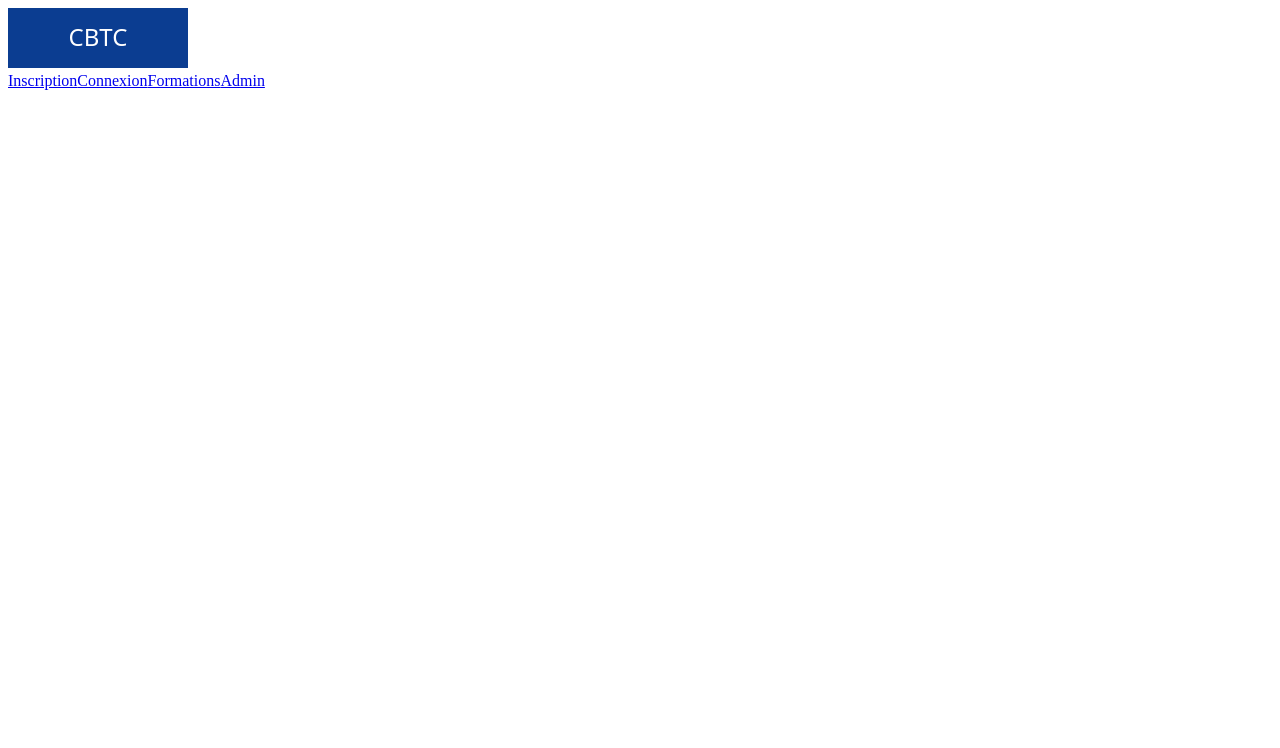
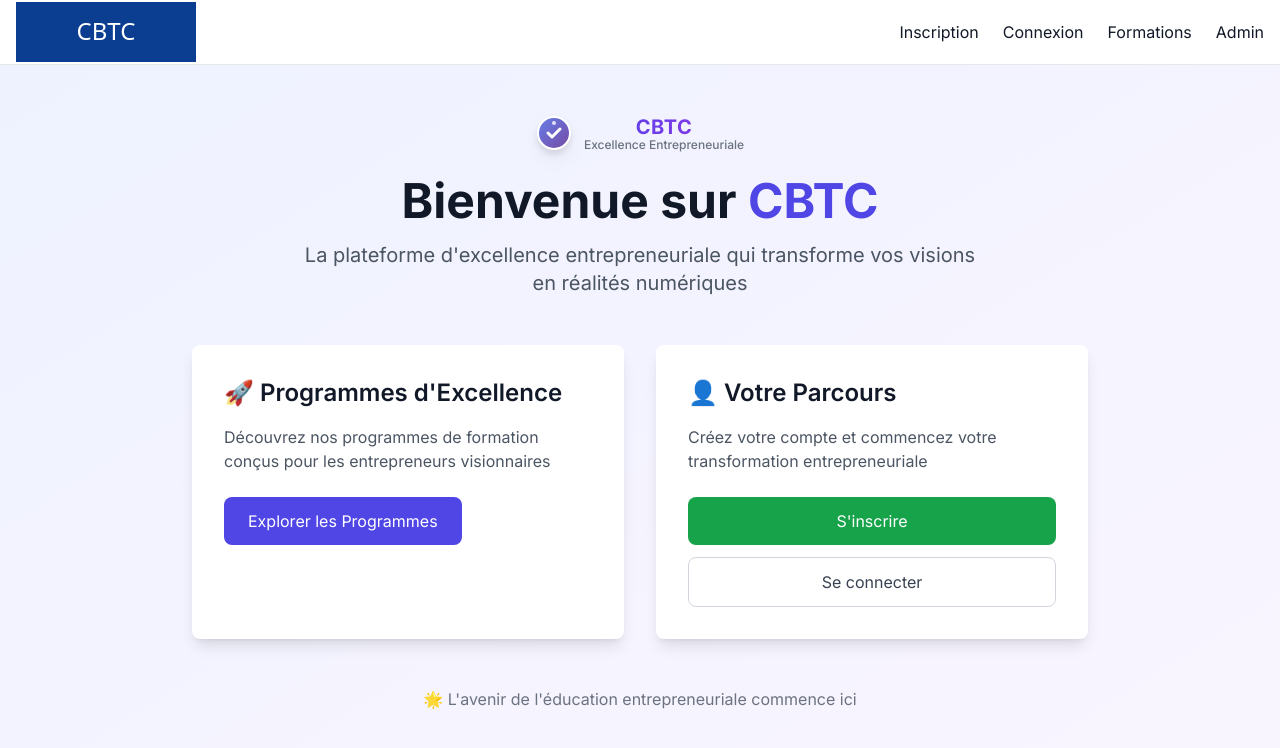
Before and after one commit to Cobel1968/cbtc-platform, a Next.js app in the folder frontend/: page / in a window 1280 px wide. Shown: the top 748 px of the page. Built offline with nearby package versions, Linux system fonts and the light colour scheme.

Commit message:
Update layout.tsx

```diff
--- a/frontend/app/layout.tsx
+++ b/frontend/app/layout.tsx
@@ -1,21 +1,60 @@
-// frontend/components/Header.jsx
-import Image from 'next/image'
-import Link from 'next/link'
+import './globals.css'
+import type { Metadata } from 'next'
+import { Inter } from 'next/font/google'
+import Header from '../components/Header'
 
-export default function Header() {
+const inter = Inter({ subsets: ['latin'], display: 'swap' })
+
+export const metadata: Metadata = {
+  metadataBase: new URL('https://app.cobelbtc.com'),
+  title: 'CBTC - Excellence Entrepreneuriale',
+  description: "Plateforme d'apprentissage pour entrepreneurs visionnaires",
+  openGraph: {
+    title: 'CBTC - Excellence Entrepreneuriale',
+    description: "Plateforme d'apprentissage pour entrepreneurs visionnaires",
+    url: 'https://app.cobelbtc.com',
+    siteName: 'CBTC',
+    images: ['/logo-cbtc-social.png'],
+    locale: 'fr_FR',
+    type: 'website',
+  },
+  icons: {
+    icon: [
+      { url: '/favicon.ico' },
+      { url: '/logo-cbtc.svg', type: 'image/svg+xml' }
+    ],
+    apple: [{ url: '/logo-cbtc.png' }], // optionnel, à ajouter dans public si souhaité
+  }
+}
+
+export default function RootLayout({
+  children,
+}: {
+  children: React.ReactNode
+}) {
   return (
-    <header className="bg-white border-b">
-      <div className="max-w-7xl mx-auto px-4 flex items-center h-16">
-        <Link href="/" aria-label="CBTC - Accueil" className="flex items-center">
-          <Image src="/logo-cbtc.svg" alt="CBTC Logo" width={180} height={60} priority />
-        </Link>
-        <nav className="ml-auto flex items-center gap-6">
-          <Link href="/register">Inscription</Link>
-          <Link href="/login">Connexion</Link>
-          <Link href="/courses">Formations</Link>
-          <Link href="/admin">Admin</Link>
-        </nav>
-      </div>
-    </header>
+    <html lang="fr">
+      <head>
+        <link rel="icon" href="/favicon.ico" />
+        <link rel="icon" type="image/svg+xml" href="/logo-cbtc.svg" />
+        <link rel="apple-touch-icon" href="/logo-cbtc.png" />
+        <meta name="theme-color" content="#0b3d91" />
+        <meta name="viewport" content="width=device-width, initial-scale=1" />
+      </head>
+      <body className={`${inter.className} min-h-screen bg-white text-gray-900 antialiased`}>
+        <Header />
+        <main id="main" className="min-h-[calc(100vh-4rem)]">
+          {children}
+        </main>
+        {/*
+        <footer className="bg-gray-900 text-white py-8 mt-16">
+          <div className="max-w-7xl mx-auto px-4 text-center">
+            <p>&copy; 2025 CBTC - Cobel Business Training Center. Tous droits réservés.</p>
+            <p className="text-gray-400 mt-2">Excellence entrepreneuriale par Abel Coulibaly</p>
+          </div>
+        </footer>
+        */}
+      </body>
+    </html>
   )
 }
```
